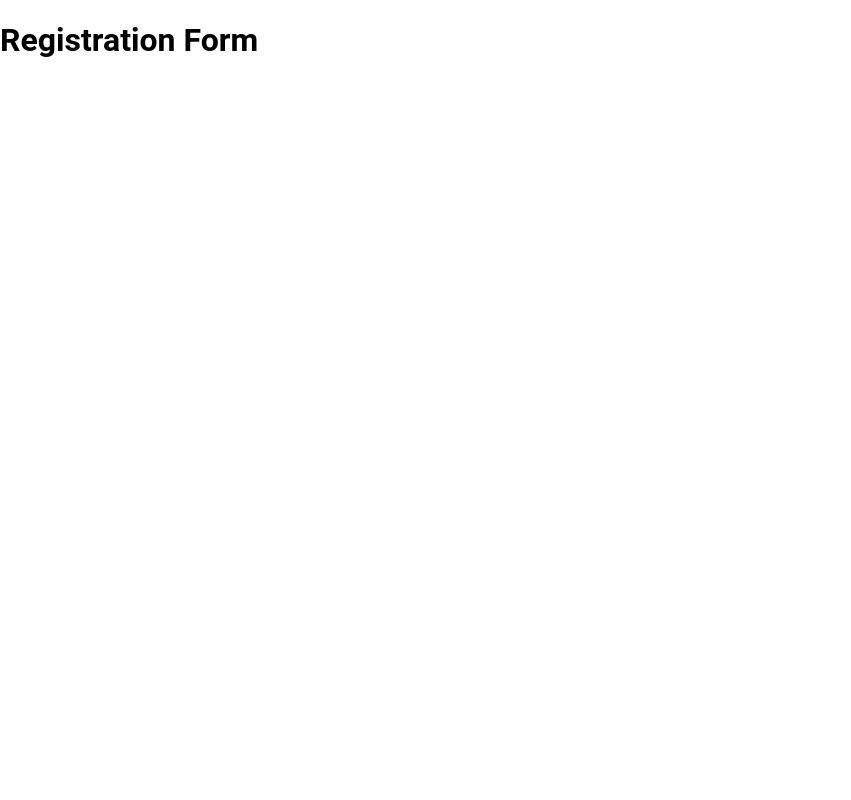
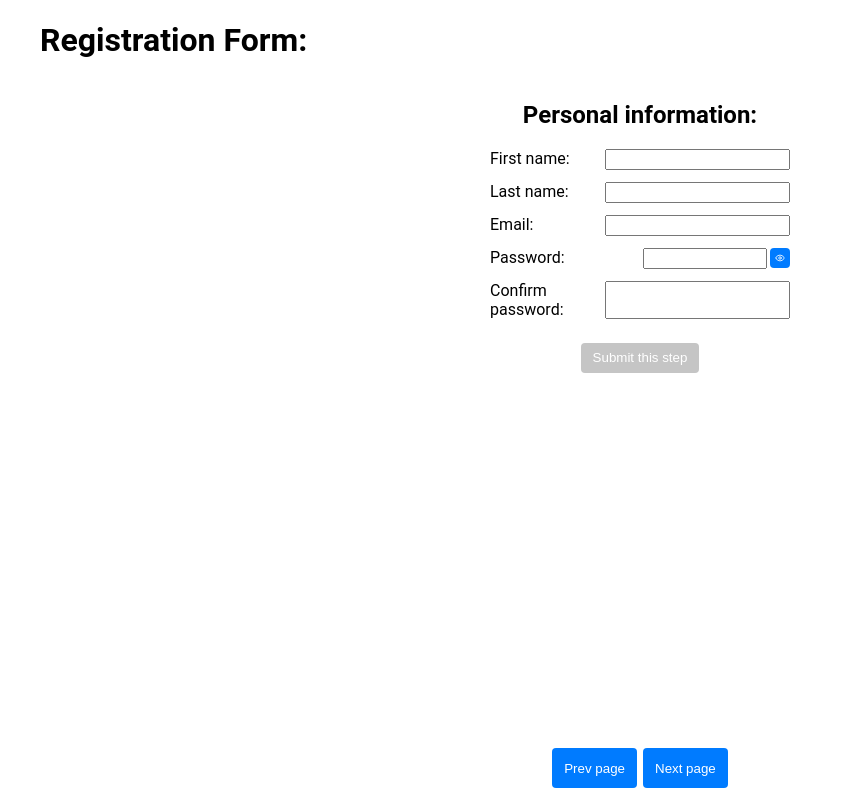
Before and after one commit to vik753/five-step-form, a React (Vite) app: page /step1 in a window 1280 px wide. Shown: the whole page, without its empty margins (0-851 px from the left). Built offline with nearby package versions, Linux system fonts and the light colour scheme.

Commit message:
the first step is done without breadcrumbs

```diff
--- a/package.json
+++ b/package.json
@@ -11,6 +11,7 @@
   },
   "dependencies": {
     "@hookform/resolvers": "^5.9.1",
+    "lucide-react": "^1.39.0",
     "react": "^19.2.8",
     "react-dom": "^19.2.8",
     "react-hook-form": "^7.87.0",
--- a/src/App.jsx
+++ b/src/App.jsx
@@ -1,12 +1,27 @@
 import "./App.css";
 import {RegistrationForm} from "@/pages/Registration/RegistrationForm.jsx";
+import {BrowserRouter, Routes, Route} from "react-router";
+import {Step1Personal} from "@/pages/Registration/steps/Step1Personal.jsx";
+import {Step2Address} from "@/pages/Registration/steps/Step2Address.jsx";
+import {Step3Additional} from "@/pages/Registration/steps/Step3Additional.jsx";
+import {Step4Review} from "@/pages/Registration/steps/Step4Review.jsx";
 
 
 function App() {
 
 
 	return (
-			<RegistrationForm/>
+			<BrowserRouter>
+				<Routes>
+					<Route path="/" element={<RegistrationForm/>}>
+						<Route path="step1" element={<Step1Personal/>}/>
+						<Route path="step2" element={<Step2Address/>}/>
+						<Route path="step3" element={<Step3Additional/>}/>
+						<Route path="step4" element={<Step4Review/>}/>
+					</Route>
+
+				</Routes>
+			</BrowserRouter>
 	);
 }
 
--- a/src/pages/Registration/RegistrationForm.jsx
+++ b/src/pages/Registration/RegistrationForm.jsx
@@ -1,9 +1,38 @@
 import "../../styles/registration.css"
+import {Outlet, useLocation, useNavigate} from "react-router";
 
 export const RegistrationForm = () => {
+	const location = useLocation();
+	const navigate = useNavigate();
+	const steps = ["/", "/step1", "/step2", "/step3", "/step4"]
+	const isRootPage = location.pathname === "/";
 
+	const handleNextPage = () => {
+		const currentPath = location.pathname;
+		navigate(steps[steps.indexOf(currentPath) + 1]);
+	}
+
+	const handlePrevPage = () => {
+		const currentPath = location.pathname;
+		navigate(steps[steps.indexOf(currentPath) - 1]);
+	}
 
 	return (
-			<h1>Registration Form</h1>
+			<div className="registration-form wrapper">
+				<header className="header container">
+					<h1>Registration Form:</h1>
+				</header>
+				{isRootPage ? <div>
+					<p>If you are not registered, fill the registration form, please.</p>
+					<button onClick={handleNextPage}>"Fill the form"</button>
+				</div> : <>
+					<Outlet/>
+					<footer className="footer container">
+						<button className={isRootPage && "hidden"} onClick={handlePrevPage} disabled={location.pathname === steps[0]}>Prev page</button>
+						<button className={location.pathname === steps[steps.length - 1] && "hidden"} onClick={handleNextPage}>{isRootPage ? "Fill the form" : "Next page"}</button>
+					</footer>
+				</>}
+
+			</div>
 	);
 };
--- /dev/null
+++ b/src/pages/Registration/SuccessPage.jsx
@@ -0,0 +1,5 @@
+import React from 'react';
+
+export const SuccessPage = () => {
+	return <div>SuccessPage</div>;
+};
--- /dev/null
+++ b/src/pages/Registration/steps/Step1Personal.jsx
@@ -0,0 +1,100 @@
+import React, {useState} from 'react';
+import {useForm} from "react-hook-form";
+import {Eye, EyeOff} from 'lucide-react';
+import * as yup from "yup";
+import {yupResolver} from "@hookform/resolvers/yup";
+
+const firstStepSchema = yup.object().shape({
+	firstname: yup.string().required('First name is required').min(2, 'First name must be at least 2 characters').matches(/^[\p{L}\s]/u, "Only letters are allowed"),
+	lastname: yup.string().required().min(2).matches(/^[\p{L}\s]/u, "Only letters are allowed"),
+	email: yup.string().required().email(),
+	password: yup.string().required().min(8).matches(
+			/^(?=.*\p{Ll})(?=.*\p{Lu})(?=.*\d)(?=.*[^\p{L}\p{N}\s])[\s\S]*$/u,
+			"The password must contain uppercase, lowercase letters, a number and any special character."
+	),
+	confirmPassword: yup.string().required().oneOf([yup.ref("password"), null], "Passwords must match"),
+})
+
+
+export const Step1Personal = () => {
+
+	const getInitialValues = () => {
+		const step1Data = localStorage.getItem("step1Data");
+		if (!step1Data) {
+			return {firstname: "", lastname: "", email: ""};
+		}
+
+		const parsedData = JSON.parse(step1Data);
+		return {
+			firstname: parsedData.step1?.firstname || "",
+			lastname: parsedData.step1?.lastname || "",
+			email: parsedData.step1?.email || "",
+			password: "",
+			confirmPassword: "",
+		};
+	};
+
+	const {
+		register,
+		handleSubmit,
+		formState: {errors, isSubmitting, isValid, isDirty},
+	} = useForm({
+		resolver: yupResolver(firstStepSchema),
+		mode: "onChange",
+		defaultValues: getInitialValues(),
+	});
+
+
+	const [showPassword, setShowPassword] = useState(false);
+
+	const togglePasswordVisibility = () => {
+		setShowPassword((prev) => !prev);
+	};
+
+	const onSubmit = (data) => {
+		const formData = {...data};
+		delete formData.confirmPassword;
+		const step1Data = {step1: formData};
+		localStorage.setItem("step1Data", JSON.stringify(step1Data));
+	}
+
+	return (
+			<div className={'step-wrapper'}>
+				<h2>Personal information: </h2>
+				<form className={'form'} onSubmit={handleSubmit(onSubmit)}>
+					<div className={'input-wrapper'}>
+						<label htmlFor="firstname">First name:</label>
+						<input type="text" id="firstname" {...register('firstname')} />
+					</div>
+					{errors.firstname && <span className={'error'}>{errors.firstname.message}</span>}
+					<div className={'input-wrapper'}>
+						<label htmlFor="lasttname">Last name:</label>
+						<input type="text" id="lasttname" {...register('lastname')} />
+					</div>
+					{errors.lastname && <span className={'error'}>{errors.lastname.message}</span>}
+					<div className={'input-wrapper'}>
+						<label htmlFor="email">Email:</label>
+						<input type="text" id="email" {...register('email')} />
+					</div>
+					{errors.email && <span className={'error'}>{errors.email.message}</span>}
+					<div className={'input-wrapper'}>
+						<label htmlFor="password">Password:</label>
+						<span>
+							<input className={'pass-input'} type={showPassword ? "text" : "password"} id="password" {...register('password')} />
+							<button title={'show password'} type="button" className={'btn-eye'} onClick={togglePasswordVisibility} aria-label={showPassword ? 'Hide password' : 'Show password'}>
+								{showPassword ? <EyeOff size={10}/> : <Eye size={10}/>}
+							</button>
+						</span>
+					</div>
+					{errors.password && <span className={'error'}>{errors.password.message}</span>}
+					<div className={'input-wrapper'}>
+						<label htmlFor="confirmPassword">Confirm password:</label>
+						<input type={showPassword ? "text" : "password"} id="confirmPassword" {...register('confirmPassword')} />
+					</div>
+					{errors.confirmPassword && <span className={'error'}>{errors.confirmPassword.message}</span>}
+
+					<button type={'submit'} className={'btn-form submit'} disabled={!isValid || !isDirty || isSubmitting}>{isSubmitting ? "Saving..." : "Submit this step"}</button>
+				</form>
+			</div>
+	)
+};
--- /dev/null
+++ b/src/pages/Registration/steps/Step2Address.jsx
@@ -0,0 +1,5 @@
+import React from 'react';
+
+export const Step2Address = () => {
+	return <div>Step2Address</div>;
+};
--- /dev/null
+++ b/src/pages/Registration/steps/Step3Additional.jsx
@@ -0,0 +1,5 @@
+import React from 'react';
+
+export const Step3Additional = () => {
+	return <div>Step3Additional</div>;
+};
--- /dev/null
+++ b/src/pages/Registration/steps/Step4Review.jsx
@@ -0,0 +1,5 @@
+import React from 'react';
+
+export const Step4Review = () => {
+	return <div>Step4Review</div>;
+};
--- a/src/styles/registration.css
+++ b/src/styles/registration.css
@@ -0,0 +1,99 @@
+button {
+    height: 40px;
+    padding: 6px 12px;
+    width: max-content;
+    border-radius: 4px;
+    border: none;
+    background-color: #007BFF;
+    color: white;
+    cursor: pointer;
+
+
+    &:hover {
+        background-color: #0056B3;
+    }
+
+    &:active {
+        background-color: #00306E;
+    }
+
+    &:disabled {
+        background-color: #C5C5C5;
+        cursor: not-allowed;
+    }
+
+    &.btn-form {
+        height: 30px;
+        background-color: #3DB27D;
+
+        &:hover {
+            background-color: #198353;
+        }
+
+        &:active {
+            background-color: #0F412A;
+        }
+
+        &:disabled {
+            background-color: #C5C5C5;
+            cursor: not-allowed;
+        }
+
+        &.submit {
+            margin: 12px auto
+        }
+    }
+
+    &.btn-eye {
+        width: 20px;
+        height: 20px;
+        padding: 0;
+        margin-left: 3px;
+    }
+}
+
+
+.wrapper {
+    display: grid;
+    grid-template-rows: auto 1fr auto;
+    min-height: 100dvh;
+    margin: 0 auto;
+    max-width: 1200px;
+}
+
+.footer {
+    display: flex;
+    margin: 12px auto;
+    column-gap: 6px;
+}
+
+.step-wrapper {
+    display: flex;
+    flex-direction: column;
+    align-items: center;
+}
+
+.hidden {
+    display: none;
+}
+
+.form {
+    display: flex;
+    flex-direction: column;
+    gap: 12px;
+
+    .input-wrapper {
+        display: flex;
+        width: 300px;
+        justify-content: space-between;
+
+        .pass-input {
+            width: 116px;
+        }
+    }
+
+    .error {
+        color: red;
+        text-align: center;
+    }
+}
```
Also changed, not shown: 1 other file (tests, documents, lock files or other folders).
